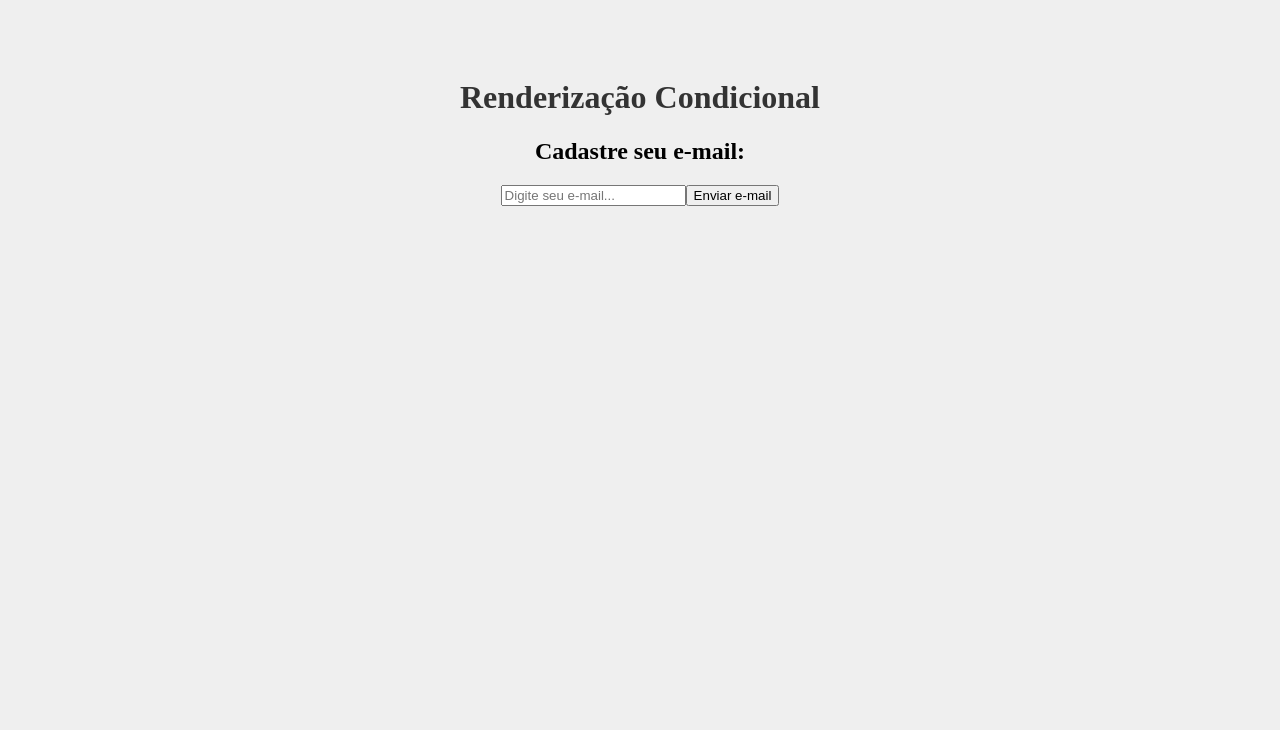
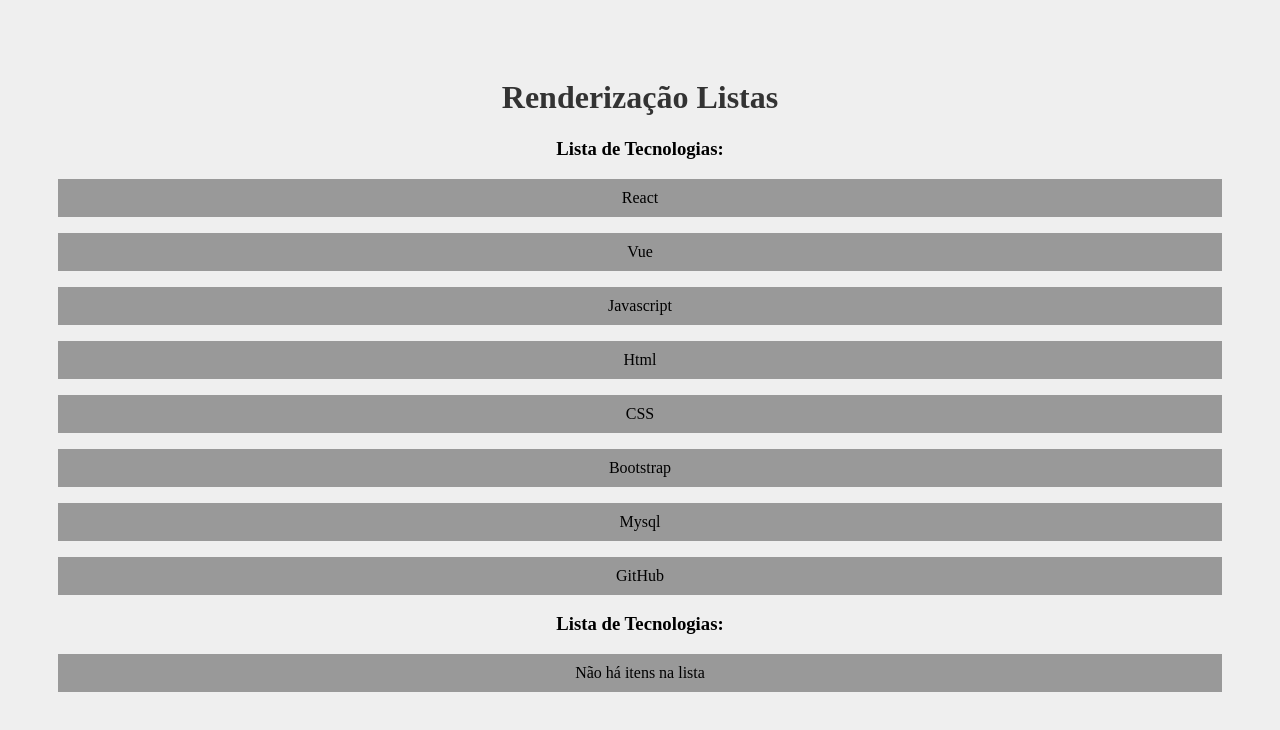
Before and after one commit to IsaiasSantanaDosSantos/curso-projeto-React, a React (Create React App) app: page / in a window 1280 px wide. Shown: the top 730 px of the page. Built offline with nearby package versions, Linux system fonts and the light colour scheme.

Commit message:
Renderização de listas.

```diff
--- a/src/App.js
+++ b/src/App.js
@@ -1,13 +1,16 @@
 import './App.css';
-import Condicional from './components/Condicional';
+import OutraListra from './components/OutraLista';
 
 
 function App() {
 
+  const meusItens = ['React', 'Vue', 'Javascript', 'Html', 'CSS', 'Bootstrap', 'Mysql', 'GitHub']
+
   return (
     <div className="App">
-      <h1>Renderização Condicional</h1>
-      <Condicional />
+      <h1>Renderização Listas</h1>
+      <OutraListra itens={meusItens} />
+      <OutraListra itens={[]} />
     </div>
   );
 }
--- /dev/null
+++ b/src/components/OutraLista.js
@@ -0,0 +1,21 @@
+function OutraListra({ itens }) {
+
+    return(
+        <>
+        <h3>Lista de Tecnologias:</h3>
+        {
+            itens.length > 0 ? (
+
+            itens.map((item, index) => ( //Para mapear cada um dos itens
+                <p key={index}>{item}</p> //Para mostrar os itens o key é para indexar a lista apenas para o React
+            ))) : (  //Esse ":" representa o else que é preciso fazer para o React não reclamar
+                <p>Não há itens na lista</p>
+            )}
+        </>
+    )
+}
+
+export default OutraListra
+
+//Link para próxima vídeo aula:
+// https://www.youtube.com/watch?v=01Gj6i2wlS4&list=PLnDvRpP8BneyVA0SZ2okm-QBojomniQVO&index=14
```
